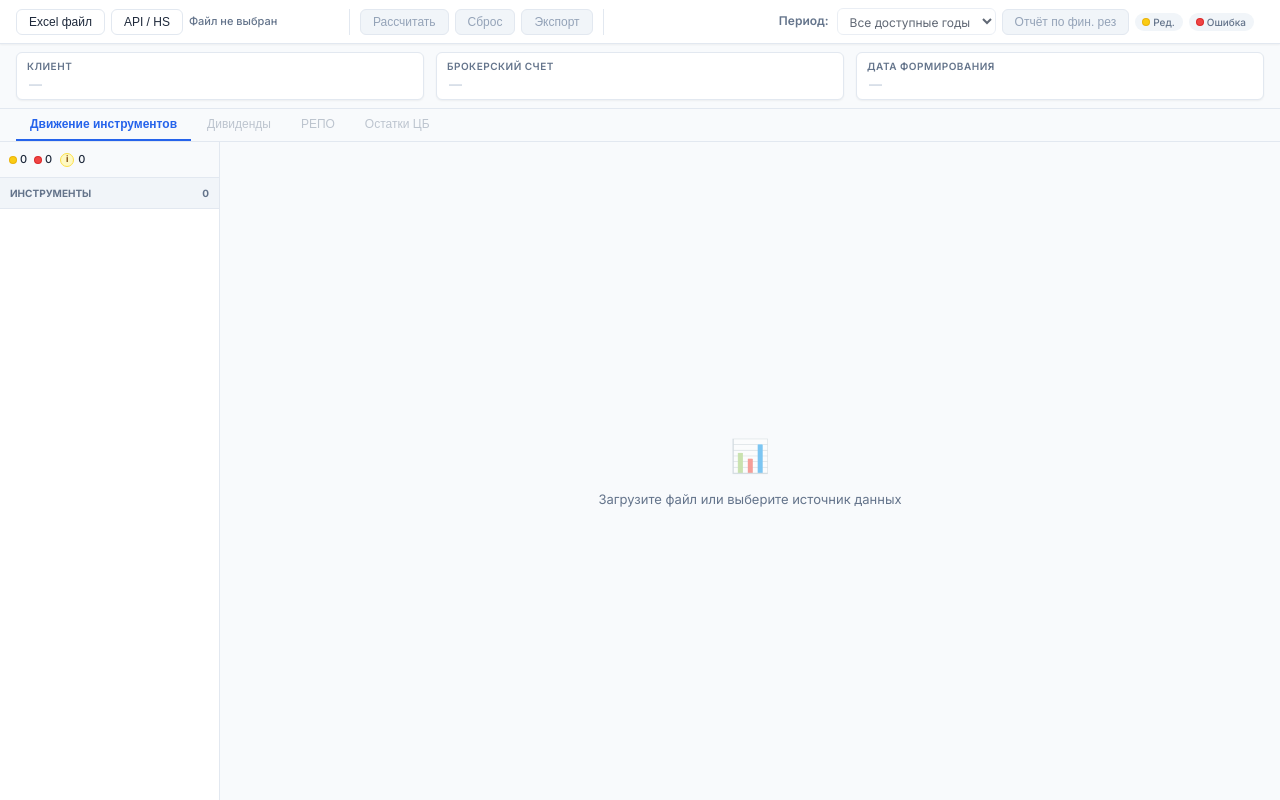
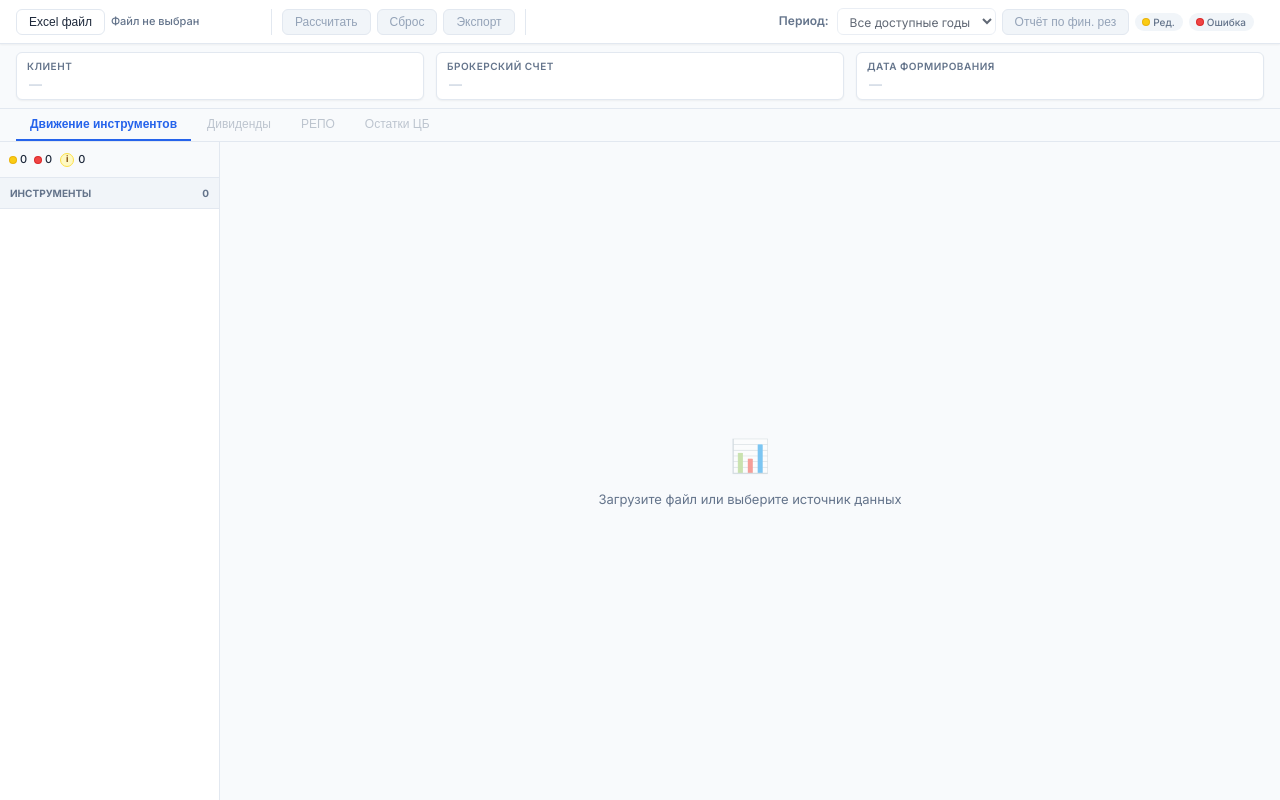
Before and after one commit to botabekov/Fin_rez, a plain HTML site: page index.html in a window 1280 px wide. Drawn offline with Linux system fonts and the light colour scheme.

Commit message:
Remove API / HS button from the interface

```diff
--- a/index.html
+++ b/index.html
@@ -675,7 +675,6 @@
     <div class="toolbar-group">
       <div class="source-actions">
         <button class="btn" id="upload-btn" type="button">Excel файл</button>
-        <button class="btn" id="hs-btn" type="button">API / HS</button>
       </div>
       <input id="file-input" class="file-input" type="file" accept=".xlsx,.xls,.csv" />
       <div class="file-wrapper">
```
